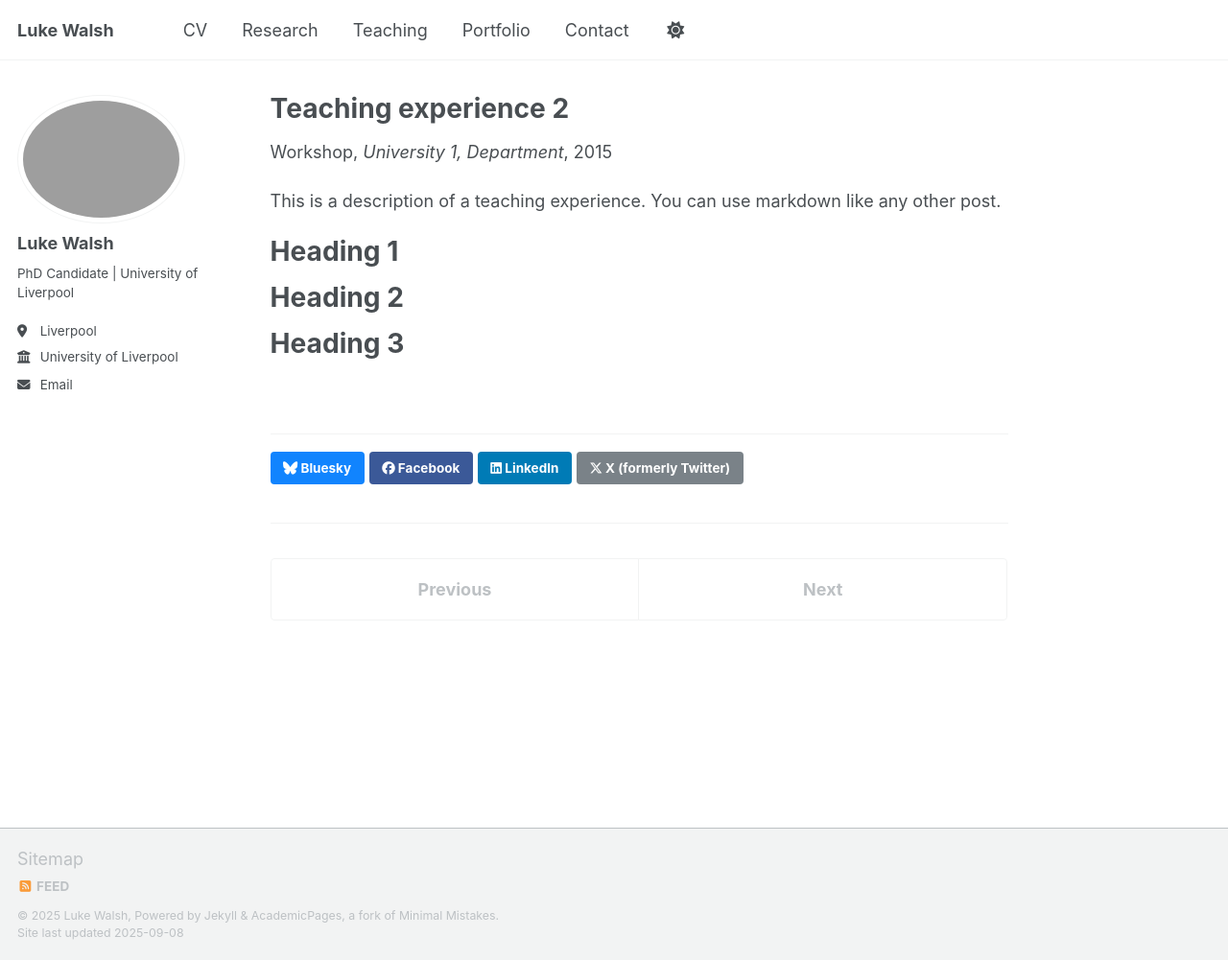
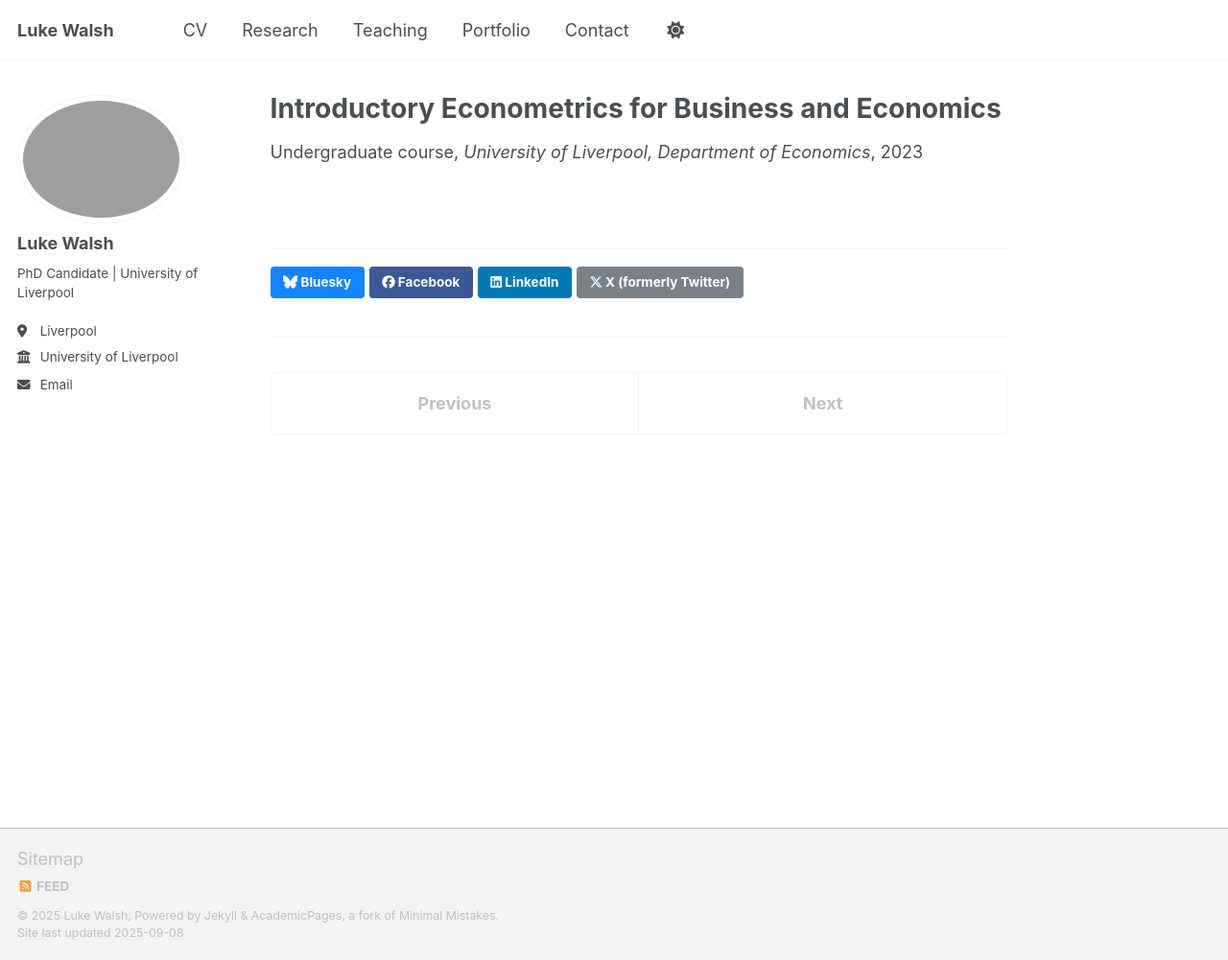
Before and after one commit to LukeWalsh308/LukeWalsh308.github.io, a Jekyll site: the page built from _teaching/2015-spring-teaching-2.md, in a window 1280 px wide and 1001 px high. Shown: the whole window at 96% size. Built offline with Jekyll 4.4.1, drawn with Linux system fonts in a browser that asks for light colours; a script that is not in the unit is left out.

Commit message:
Update 2015-spring-teaching-2.md

```diff
--- a/_teaching/2015-spring-teaching-2.md
+++ b/_teaching/2015-spring-teaching-2.md
@@ -1,20 +1,9 @@
 ---
-title: "Teaching experience 2"
+title: "Introductory Econometrics for Business and Economics"
 collection: teaching
-type: "Workshop"
-permalink: /teaching/2015-spring-teaching-1
-venue: "University 1, Department"
-date: 2015-01-01
-location: "City, Country"
+type: "Undergraduate course"
+external_link: https://www.liverpool.ac.uk/info/portal/pls/portal/tulwwwmerge.mergepage?p_template=m_bl&p_tulipproc=moddets&p_params=%3Fp_module_id%3D199608
+venue: "University of Liverpool, Department of Economics"
+date: 2023-09-01
+location: "Liverpool, UK"
 ---
-
-This is a description of a teaching experience. You can use markdown like any other post.
-
-Heading 1
-======
-
-Heading 2
-======
-
-Heading 3
-======
```
